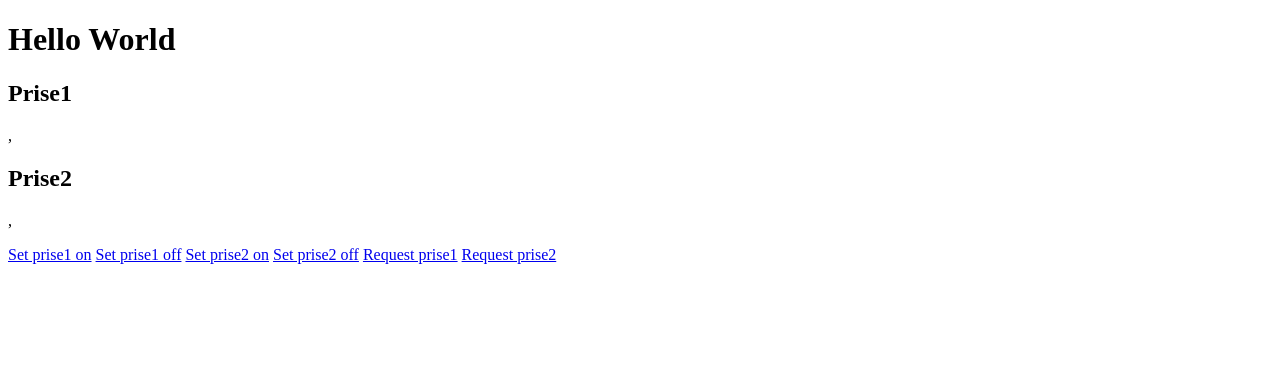
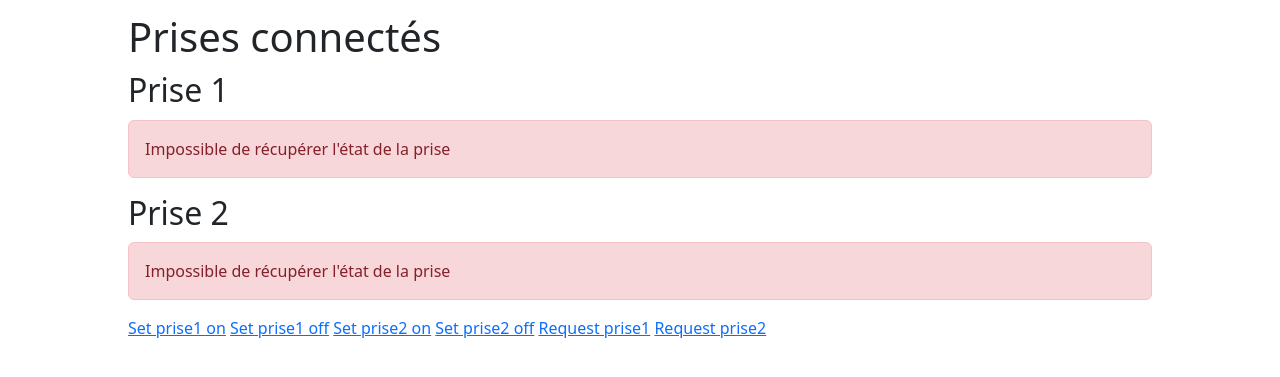
Before and after one commit to ldsvrn/sae301, a Django app: template django/sae301/main/templates/main.html in a window 1280 px wide. Shown: the top 377 px of the page. Run offline with Django 4.2, Linux system fonts and the light colour scheme; the template is opened without the code that fills it, so the values that code supplies are empty; some libraries are stand-ins or nearby versions.

Commit message:
site basique pour éteindre/allumer les prises

```diff
--- a/django/sae301/main/static/index.css
+++ b/django/sae301/main/static/index.css
@@ -0,0 +1,7 @@
+#main {
+    margin: 1% 10%;
+}
+
+.prises {
+    margin: 1% 0;
+}
--- a/django/sae301/main/templates/main.html
+++ b/django/sae301/main/templates/main.html
@@ -1,11 +1,30 @@
 {% extends 'template.html' %}
 
-{% block h1 %}Hello World{% endblock h1 %}
+{% block h1 %}Prises connectés{% endblock h1 %}
 {% block content %}
-    <h2>Prise1</h2>
-    <p>{{prise1.state}}, {{prise1.temp}}</p>
-    <h2>Prise2</h2>
-    <p>{{prise2.state}}, {{prise2.temp}}</p>
+    <h2 class="prises">Prise 1</h2>
+    {% if prise1.state == True %}
+        <a type="button" class="btn btn-danger" href="/set/prise1/off">Éteindre</a>
+    {% elif prise1.state == False %}
+        <a type="button" class="btn btn-success" href="/set/prise1/on">Allumer</a>
+    {% else %}
+    <div class="alert alert-danger" role="alert">
+        Impossible de récupérer l'état de la prise
+    </div>
+    {% endif %}
+
+
+    <h2 class="prises">Prise 2</h2>
+    {% if prise2.state == True %}
+        <a type="button" class="btn btn-danger" href="/set/prise2/off">Éteindre</a>
+    {% elif prise2.state == False %}
+        <a type="button" class="btn btn-success" href="/set/prise2/on">Allumer</a>
+    {% else %}
+        <div class="alert alert-danger" role="alert">
+            Impossible de récupérer l'état de la prise
+        </div>
+    {% endif %}
+
     <a href="/set/prise1/on">Set prise1 on</a>
     <a href="/set/prise1/off">Set prise1 off</a>
     <a href="/set/prise2/on">Set prise2 on</a>
--- a/django/sae301/main/templates/template.html
+++ b/django/sae301/main/templates/template.html
@@ -1,16 +1,16 @@
 <!DOCTYPE html>
 
 <html lang="fr">
-{% load static %}
 <head>
     <meta charset="UTF-8">
-    {% comment %} <link rel="icon" type="image/x-icon" href="{% static 'favicon.ico' %}">
-    <link rel="stylesheet" type="text/css" href="{% static 'bootstrap/css/bootstrap.css' %}"> {% endcomment %}
+    {% comment %} <link rel="icon" type="image/x-icon" href="{% static 'favicon.ico' %}"> {% endcomment %}
+    {% load static %}
+    <link rel="stylesheet" type="text/css" href="{% static 'bootstrap/css/bootstrap.css' %}">
     <link rel="stylesheet" type="text/css" href="{% static 'index.css' %}">
     <title>{% block title %} SAE301 {% endblock %}</title>
 </head>
 
-<div>
+<div id="main">
     <h1>{% block h1 %}{% endblock h1 %}</h1>
     {% block content %}{% endblock content%}
 </div>
--- a/django/sae301/main/views/prise.py
+++ b/django/sae301/main/views/prise.py
@@ -9,8 +9,8 @@ mqtt = MQTTClient("broker.emqx.io", 1883, "testsae301/prises/")
 
 def main(request):
     data = mqtt.last_message
-    prise1 = mqtt.request_wait("prise1", 20)
-    prise2 = mqtt.request_wait("prise2", 20)
+    prise1 = mqtt.request_wait("prise1", 1)
+    prise2 = mqtt.request_wait("prise2", 1)
     return render(request, 'main.html', {
         "prise1": {"state": prise1["state"], "temp": prise1["temp"]},
         "prise2": {"state": prise2["state"], "temp": prise2["temp"]}
--- a/django/sae301/sae301/settings.py
+++ b/django/sae301/sae301/settings.py
@@ -117,7 +117,7 @@ USE_TZ = True
 # https://docs.djangoproject.com/en/4.1/howto/static-files/
 
 STATIC_URL = 'static/'
-
+STATICFILES_DIRS = [os.path.join(BASE_DIR, 'main/static')]
 # Default primary key field type
 # https://docs.djangoproject.com/en/4.1/ref/settings/#default-auto-field
 
```
Also changed, not shown: django/sae301/main/mqtt.py (+14 -9 lines).
